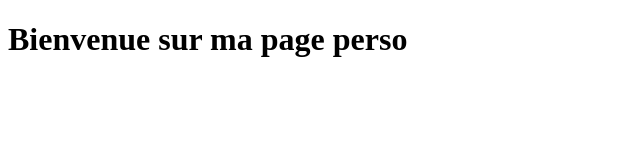
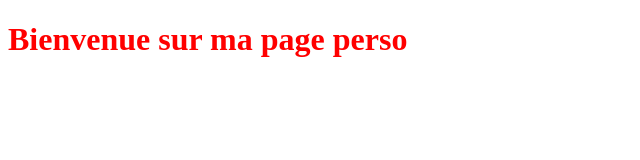
Before and after one commit to aurelien47/aurelien47.github.io, a plain HTML site: page index.html in a window 1280 px wide. Shown: the whole page, without its empty margins (0-640 px from the left). Drawn offline with Linux system fonts and the light colour scheme.

Commit message:
v2 checked

```diff
--- /dev/null
+++ b/css/style.css
@@ -0,0 +1,3 @@
+:root{
+    color: red;
+}
--- a/index.html
+++ b/index.html
@@ -5,6 +5,7 @@
     <meta http-equiv="X-UA-Compatible" content="IE=edge">
     <meta name="viewport" content="width=device-width, initial-scale=1.0">
     <title>La page Perso de Aurélien</title>
+    <link rel="stylesheet" href="./css/style.css">
 </head>
 <body>
     <h1>Bienvenue sur ma page perso</h1>
```
